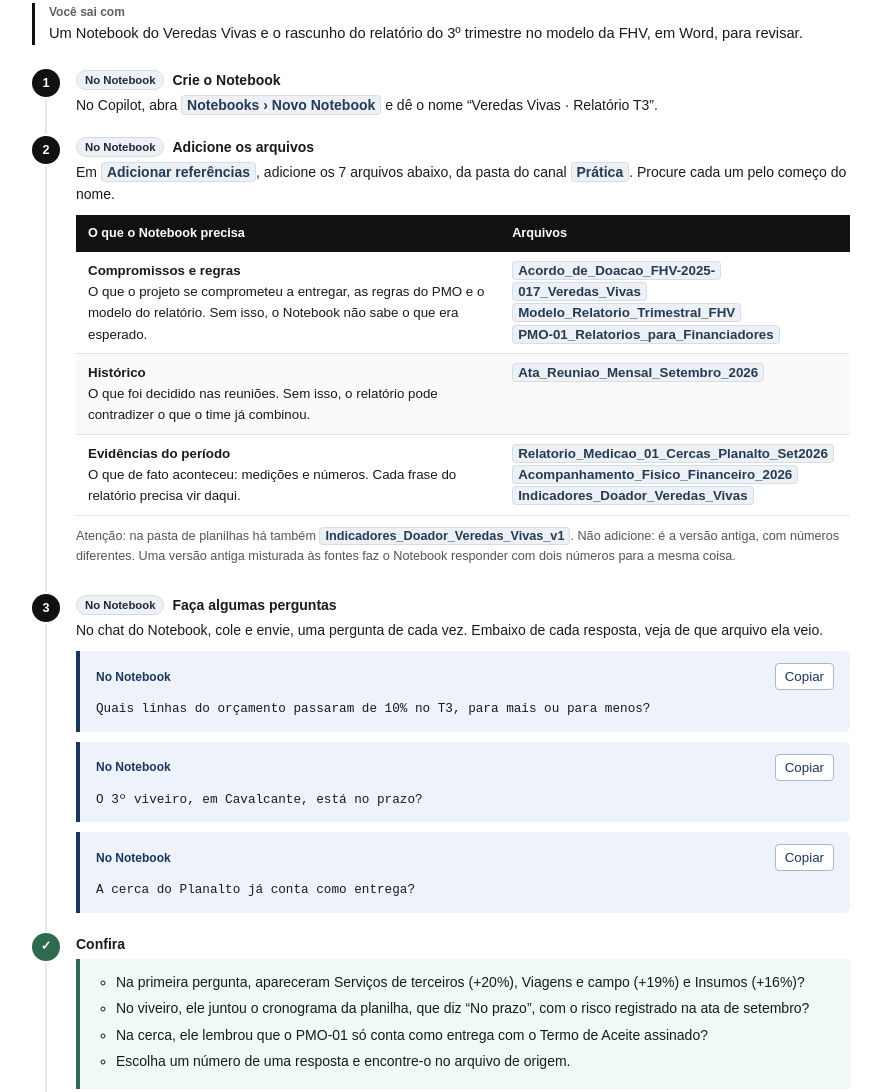
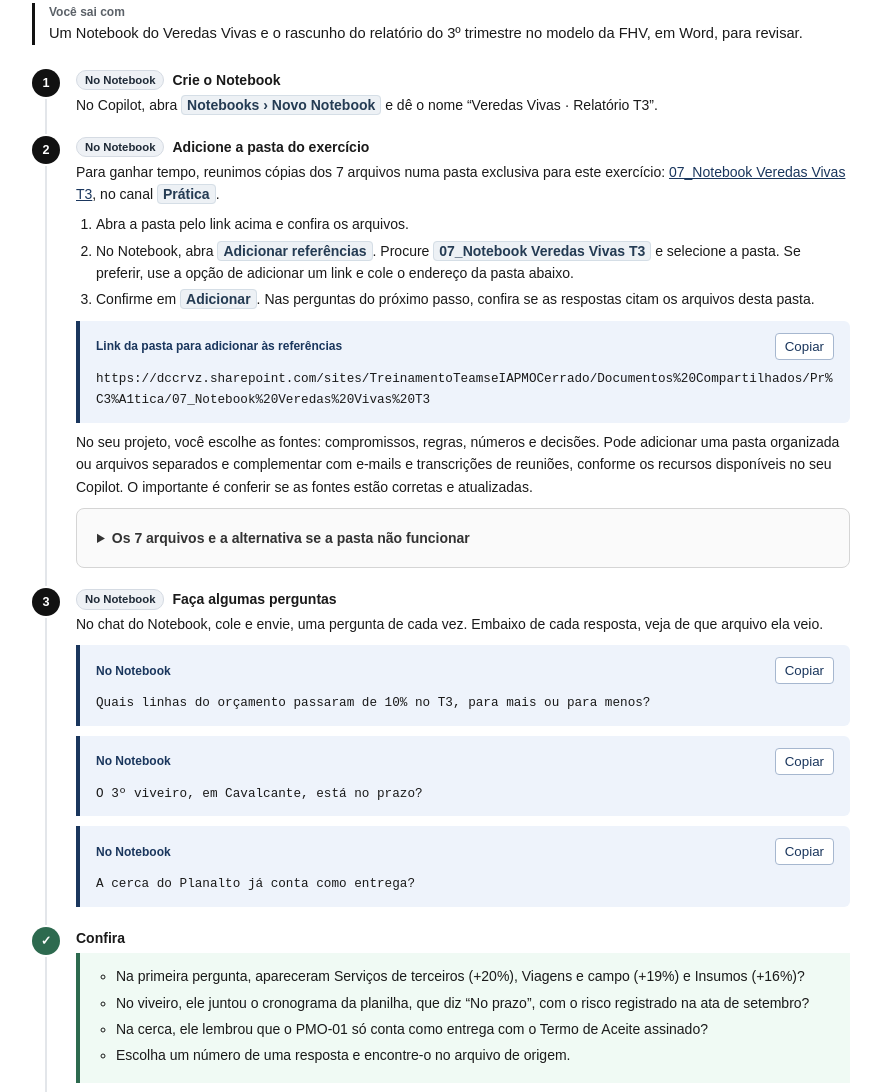
Before and after one commit to educrvz/tnc-workshop, a plain HTML site: page sessao-3.html in a window 1280 px wide. Shown: the part 1530-2622 px from the top of the page, without its empty margins (318-1199 px from the left). Drawn offline with Linux system fonts and the light colour scheme.

Commit message:
Sessão 3: adicionar pasta com as sete fontes do Notebook

```diff
--- a/sessao-3.html
+++ b/sessao-3.html
@@ -49,9 +49,18 @@
 <p class="outcome"><strong>Você sai com</strong>Um Notebook do Veredas Vivas e o rascunho do relatório do 3º trimestre no modelo da FHV, em Word, para revisar.</p>
 <ol class="trail">
 <li><span class="st"><span class="where-tag">No Notebook</span>Crie o Notebook</span>No Copilot, abra <span class="path">Notebooks › Novo Notebook</span> e dê o nome “Veredas Vivas · Relatório T3”.</li>
-<li><span class="st"><span class="where-tag">No Notebook</span>Adicione os arquivos</span>Em <span class="path">Adicionar referências</span>, adicione os 7 arquivos abaixo, da pasta do canal <span class="path">Prática</span>. Procure cada um pelo começo do nome.
+<li><span class="st"><span class="where-tag">No Notebook</span>Adicione a pasta do exercício</span>Para ganhar tempo, reunimos cópias dos 7 arquivos numa pasta exclusiva para este exercício: <a href="https://dccrvz.sharepoint.com/sites/TreinamentoTeamseIAPMOCerrado/Documentos%20Compartilhados/Pr%C3%A1tica/07_Notebook%20Veredas%20Vivas%20T3" rel="noopener" target="_blank">07_Notebook Veredas Vivas T3</a>, no canal <span class="path">Prática</span>.
+<ol class="sub">
+<li>Abra a pasta pelo link acima e confira os arquivos.</li>
+<li>No Notebook, abra <span class="path">Adicionar referências</span>. Procure <span class="path">07_Notebook Veredas Vivas T3</span> e selecione a pasta. Se preferir, use a opção de adicionar um link e cole o endereço da pasta abaixo.</li>
+<li>Confirme em <span class="path">Adicionar</span>. Nas perguntas do próximo passo, confira se as respostas citam os arquivos desta pasta.</li>
+</ol>
+<div class="prompt"><div class="prompt-head"><span>Link da pasta para adicionar às referências</span><button class="copy" type="button">Copiar</button></div><pre>https://dccrvz.sharepoint.com/sites/TreinamentoTeamseIAPMOCerrado/Documentos%20Compartilhados/Pr%C3%A1tica/07_Notebook%20Veredas%20Vivas%20T3</pre></div>
+<p>No seu projeto, você escolhe as fontes: compromissos, regras, números e decisões. Pode adicionar uma pasta organizada ou arquivos separados e complementar com e-mails e transcrições de reuniões, conforme os recursos disponíveis no seu Copilot. O importante é conferir se as fontes estão corretas e atualizadas.</p>
+<details class="optional-reference"><summary>Os 7 arquivos e a alternativa se a pasta não funcionar</summary>
+<p>Em <span class="path">Adicionar referências</span>, selecione os arquivos individualmente. Se a busca não encontrar as cópias novas, abra a pasta do exercício, baixe os arquivos e use a opção de carregar arquivos no Notebook.</p>
 <div class="table-wrap"><table><thead><tr><th>O que o Notebook precisa</th><th>Arquivos</th></tr></thead><tbody><tr><td><strong>Compromissos e regras</strong><br/>O que o projeto se comprometeu a entregar, as regras do PMO e o modelo do relatório. Sem isso, o Notebook não sabe o que era esperado.</td><td><span class="path">Acordo_de_Doacao_FHV-2025-017_Veredas_Vivas</span><br/><span class="path">Modelo_Relatorio_Trimestral_FHV</span><br/><span class="path">PMO-01_Relatorios_para_Financiadores</span></td></tr><tr><td><strong>Histórico</strong><br/>O que foi decidido nas reuniões. Sem isso, o relatório pode contradizer o que o time já combinou.</td><td><span class="path">Ata_Reuniao_Mensal_Setembro_2026</span></td></tr><tr><td><strong>Evidências do período</strong><br/>O que de fato aconteceu: medições e números. Cada frase do relatório precisa vir daqui.</td><td><span class="path">Relatorio_Medicao_01_Cercas_Planalto_Set2026</span><br/><span class="path">Acompanhamento_Fisico_Financeiro_2026</span><br/><span class="path">Indicadores_Doador_Veredas_Vivas</span></td></tr></tbody></table></div>
-<p class="note">Atenção: na pasta de planilhas há também <span class="path">Indicadores_Doador_Veredas_Vivas_v1</span>. Não adicione: é a versão antiga, com números diferentes. Uma versão antiga misturada às fontes faz o Notebook responder com dois números para a mesma coisa.</p></li>
+<p class="note">Atenção: na pasta de planilhas há também <span class="path">Indicadores_Doador_Veredas_Vivas_v1</span>. Não adicione: é a versão antiga, com números diferentes. Uma versão antiga misturada às fontes faz o Notebook responder com dois números para a mesma coisa.</p></details></li>
 <li><span class="st"><span class="where-tag">No Notebook</span>Faça algumas perguntas</span>No chat do Notebook, cole e envie, uma pergunta de cada vez. Embaixo de cada resposta, veja de que arquivo ela veio.
 <div class="prompt"><div class="prompt-head"><span>No Notebook</span><button class="copy" type="button">Copiar</button></div><pre>Quais linhas do orçamento passaram de 10% no T3, para mais ou para menos?</pre></div>
 <div class="prompt"><div class="prompt-head"><span>No Notebook</span><button class="copy" type="button">Copiar</button></div><pre>O 3º viveiro, em Cavalcante, está no prazo?</pre></div>
@@ -67,7 +76,7 @@
 <li><span class="st"><span class="where-tag">No Word</span>O Word preenche o modelo</span>O Notebook entrega o texto. O documento, quem monta é o Word.
 <ol class="sub">
 <li>No Notebook, copie o rascunho inteiro com o botão <span class="path">Copiar</span>, embaixo da resposta.</li>
-<li>Na pasta do canal <span class="path">Prática</span>, baixe o <span class="path">Modelo_Relatorio_Trimestral_FHV</span> e abra no Word. Salve no seu OneDrive com o nome <span class="path">Relatorio_T3_Veredas_Vivas</span>: no exercício 2, o Copilot precisa achar este arquivo.</li>
+<li>Na <a href="https://dccrvz.sharepoint.com/sites/TreinamentoTeamseIAPMOCerrado/Documentos%20Compartilhados/Pr%C3%A1tica/07_Notebook%20Veredas%20Vivas%20T3" rel="noopener" target="_blank">pasta do exercício</a>, baixe o <span class="path">Modelo_Relatorio_Trimestral_FHV</span> e abra no Word. Salve no seu OneDrive com o nome <span class="path">Relatorio_T3_Veredas_Vivas</span>: no exercício 2, o Copilot precisa achar este arquivo.</li>
 <li>Na sua cópia, abra o <span class="path">Copilot</span>, cole o prompt abaixo e, logo embaixo dele, cole o rascunho. Envie.</li>
 </ol>
 <div class="prompt"><div class="prompt-head"><span>No Copilot do Word, com o rascunho colado logo abaixo</span><button class="copy" type="button">Copiar</button></div><pre>Preencha este modelo com o rascunho abaixo. Mantenha as seções e a ordem do modelo e as fontes entre parênteses. Onde o rascunho marcar [PENDENTE], mantenha a marcação.</pre></div></li>
```
